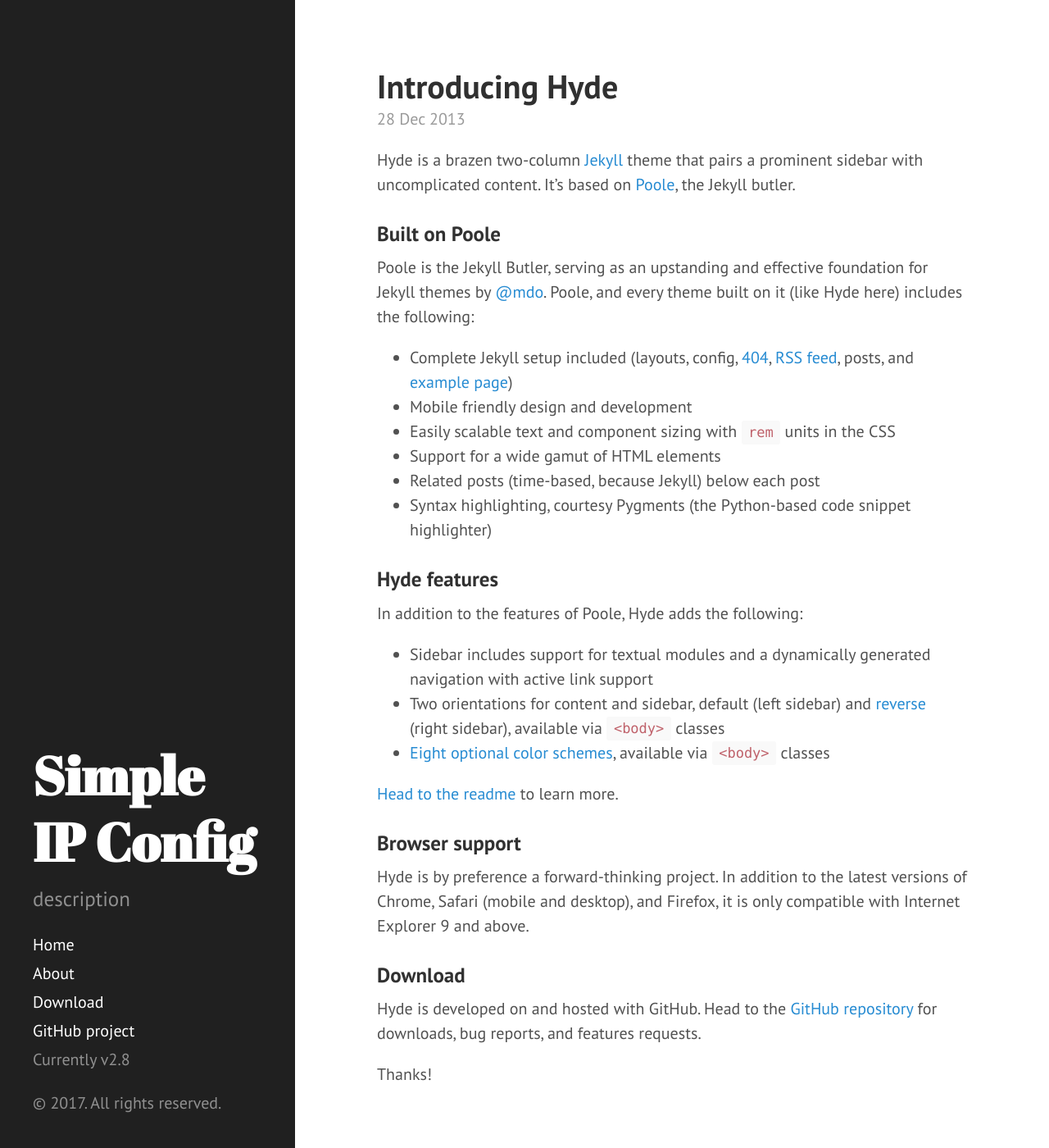
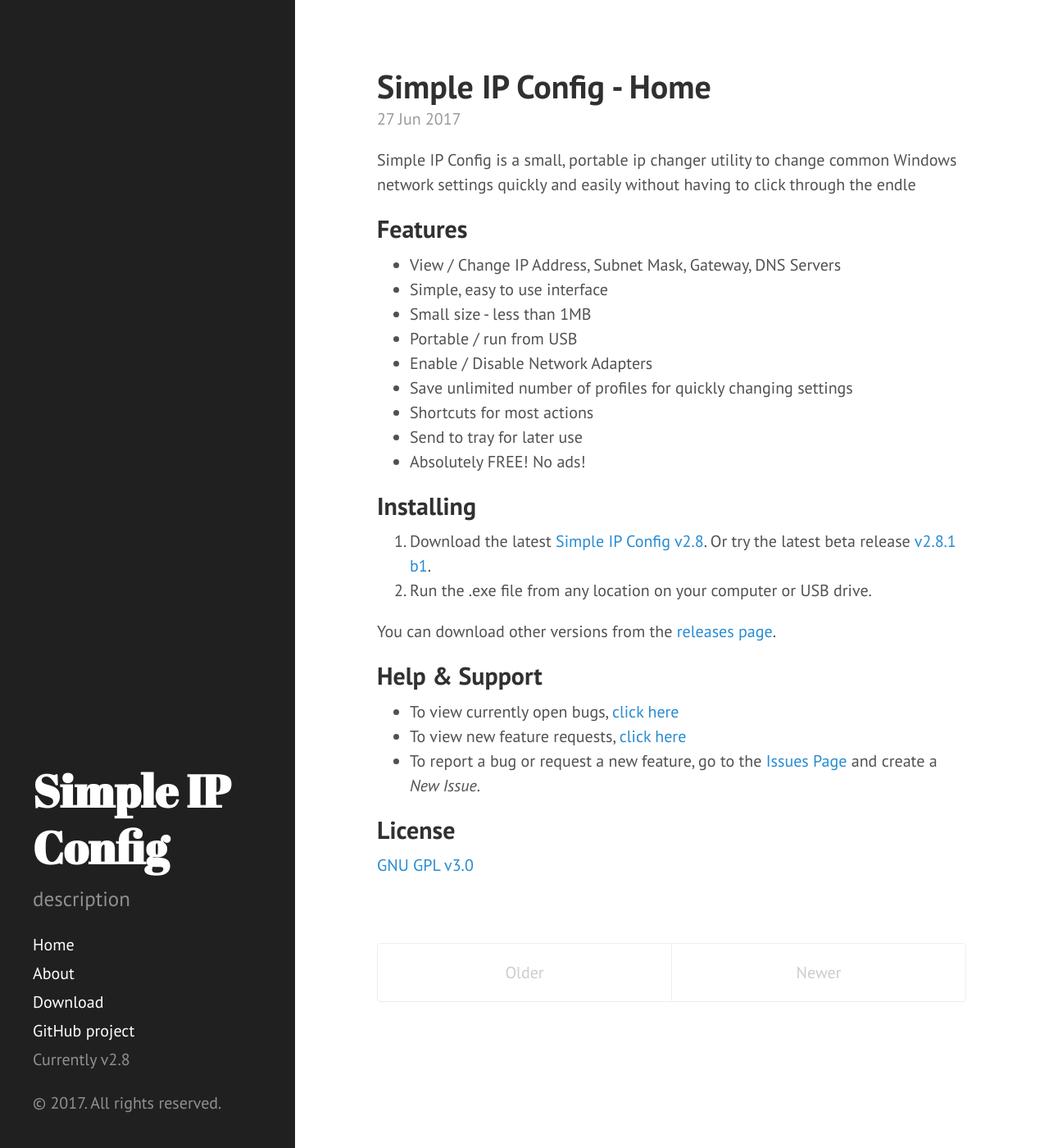
Before and after one commit to KurtisLiggett/Simple-IP-Config, a Jekyll site: the page built from docs/index.html, in a window 1280 px wide and 1400 px high. Shown: the whole window at 82% size. Built offline with Jekyll 4.4.1, drawn with Linux system fonts in a browser that asks for light colours; the list of posts is cut into pages by our own code; some of the changed text lies outside the part shown.

Commit message:
site updates

```diff
--- a/docs/_posts/2012-02-06-whats-jekyll.md
+++ /dev/null
@@ -1,12 +0,0 @@
----
-layout: post
-title: What's Jekyll?
----
-
-[Jekyll](http://jekyllrb.com) is a static site generator, an open-source tool for creating simple yet powerful websites of all shapes and sizes. From [the project's readme](https://github.com/mojombo/jekyll/blob/master/README.markdown):
-
-  > Jekyll is a simple, blog aware, static site generator. It takes a template directory [...] and spits out a complete, static website suitable for serving with Apache or your favorite web server. This is also the engine behind GitHub Pages, which you can use to host your project’s page or blog right here from GitHub.
-
-It's an immensely useful tool and one we encourage you to use here with Hyde.
-
-Find out more by [visiting the project on GitHub](https://github.com/mojombo/jekyll).
--- a/docs/_posts/2012-02-07-example-content.md
+++ /dev/null
@@ -1,138 +0,0 @@
----
-layout: post
-title: Example content
----
-
-
-<div class="message">
-  Howdy! This is an example blog post that shows several types of HTML content supported in this theme.
-</div>
-
-Cum sociis natoque penatibus et magnis <a href="#">dis parturient montes</a>, nascetur ridiculus mus. *Aenean eu leo quam.* Pellentesque ornare sem lacinia quam venenatis vestibulum. Sed posuere consectetur est at lobortis. Cras mattis consectetur purus sit amet fermentum.
-
-> Curabitur blandit tempus porttitor. Nullam quis risus eget urna mollis ornare vel eu leo. Nullam id dolor id nibh ultricies vehicula ut id elit.
-
-Etiam porta **sem malesuada magna** mollis euismod. Cras mattis consectetur purus sit amet fermentum. Aenean lacinia bibendum nulla sed consectetur.
-
-## Inline HTML elements
-
-HTML defines a long list of available inline tags, a complete list of which can be found on the [Mozilla Developer Network](https://developer.mozilla.org/en-US/docs/Web/HTML/Element).
-
-- **To bold text**, use `<strong>`.
-- *To italicize text*, use `<em>`.
-- Abbreviations, like <abbr title="HyperText Markup Langage">HTML</abbr> should use `<abbr>`, with an optional `title` attribute for the full phrase.
-- Citations, like <cite>&mdash; Mark otto</cite>, should use `<cite>`.
-- <del>Deleted</del> text should use `<del>` and <ins>inserted</ins> text should use `<ins>`.
-- Superscript <sup>text</sup> uses `<sup>` and subscript <sub>text</sub> uses `<sub>`.
-
-Most of these elements are styled by browsers with few modifications on our part.
-
-## Heading
-
-Vivamus sagittis lacus vel augue rutrum faucibus dolor auctor. Duis mollis, est non commodo luctus, nisi erat porttitor ligula, eget lacinia odio sem nec elit. Morbi leo risus, porta ac consectetur ac, vestibulum at eros.
-
-### Code
-
-Cum sociis natoque penatibus et magnis dis `code element` montes, nascetur ridiculus mus.
-
-{% highlight js %}
-// Example can be run directly in your JavaScript console
-
-// Create a function that takes two arguments and returns the sum of those arguments
-var adder = new Function("a", "b", "return a + b");
-
-// Call the function
-adder(2, 6);
-// > 8
-{% endhighlight %}
-
-Aenean lacinia bibendum nulla sed consectetur. Etiam porta sem malesuada magna mollis euismod. Fusce dapibus, tellus ac cursus commodo, tortor mauris condimentum nibh, ut fermentum massa.
-
-### Gists via GitHub Pages
-
-Vestibulum id ligula porta felis euismod semper. Nullam quis risus eget urna mollis ornare vel eu leo. Donec sed odio dui.
-
-{% gist 5555251 gist.md %}
-
-Aenean eu leo quam. Pellentesque ornare sem lacinia quam venenatis vestibulum. Nullam quis risus eget urna mollis ornare vel eu leo. Cum sociis natoque penatibus et magnis dis parturient montes, nascetur ridiculus mus. Donec sed odio dui. Vestibulum id ligula porta felis euismod semper.
-
-### Lists
-
-Cum sociis natoque penatibus et magnis dis parturient montes, nascetur ridiculus mus. Aenean lacinia bibendum nulla sed consectetur. Etiam porta sem malesuada magna mollis euismod. Fusce dapibus, tellus ac cursus commodo, tortor mauris condimentum nibh, ut fermentum massa justo sit amet risus.
-
-* Praesent commodo cursus magna, vel scelerisque nisl consectetur et.
-* Donec id elit non mi porta gravida at eget metus.
-* Nulla vitae elit libero, a pharetra augue.
-
-Donec ullamcorper nulla non metus auctor fringilla. Nulla vitae elit libero, a pharetra augue.
-
-1. Vestibulum id ligula porta felis euismod semper.
-2. Cum sociis natoque penatibus et magnis dis parturient montes, nascetur ridiculus mus.
-3. Maecenas sed diam eget risus varius blandit sit amet non magna.
-
-Cras mattis consectetur purus sit amet fermentum. Sed posuere consectetur est at lobortis.
-
-<dl>
-  <dt>HyperText Markup Language (HTML)</dt>
-  <dd>The language used to describe and define the content of a Web page</dd>
-
-  <dt>Cascading Style Sheets (CSS)</dt>
-  <dd>Used to describe the appearance of Web content</dd>
-
-  <dt>JavaScript (JS)</dt>
-  <dd>The programming language used to build advanced Web sites and applications</dd>
-</dl>
-
-Integer posuere erat a ante venenatis dapibus posuere velit aliquet. Morbi leo risus, porta ac consectetur ac, vestibulum at eros. Nullam quis risus eget urna mollis ornare vel eu leo.
-
-### Images
-
-Quisque consequat sapien eget quam rhoncus, sit amet laoreet diam tempus. Aliquam aliquam metus erat, a pulvinar turpis suscipit at.
-
-![placeholder](http://placehold.it/800x400 "Large example image")
-![placeholder](http://placehold.it/400x200 "Medium example image")
-![placeholder](http://placehold.it/200x200 "Small example image")
-
-### Tables
-
-Aenean lacinia bibendum nulla sed consectetur. Lorem ipsum dolor sit amet, consectetur adipiscing elit.
-
-<table>
-  <thead>
-    <tr>
-      <th>Name</th>
-      <th>Upvotes</th>
-      <th>Downvotes</th>
-    </tr>
-  </thead>
-  <tfoot>
-    <tr>
-      <td>Totals</td>
-      <td>21</td>
-      <td>23</td>
-    </tr>
-  </tfoot>
-  <tbody>
-    <tr>
-      <td>Alice</td>
-      <td>10</td>
-      <td>11</td>
-    </tr>
-    <tr>
-      <td>Bob</td>
-      <td>4</td>
-      <td>3</td>
-    </tr>
-    <tr>
-      <td>Charlie</td>
-      <td>7</td>
-      <td>9</td>
-    </tr>
-  </tbody>
-</table>
-
-Nullam id dolor id nibh ultricies vehicula ut id elit. Sed posuere consectetur est at lobortis. Nullam quis risus eget urna mollis ornare vel eu leo.
-
------
-
-Want to see something else added? <a href="https://github.com/poole/poole/issues/new">Open an issue.</a>
--- a/docs/_posts/2013-12-28-introducing-hyde.md
+++ /dev/null
@@ -1,37 +0,0 @@
----
-layout: post
-title: Introducing Hyde
----
-
-Hyde is a brazen two-column [Jekyll](http://jekyllrb.com) theme that pairs a prominent sidebar with uncomplicated content. It's based on [Poole](http://getpoole.com), the Jekyll butler.
-
-### Built on Poole
-
-Poole is the Jekyll Butler, serving as an upstanding and effective foundation for Jekyll themes by [@mdo](https://twitter.com/mdo). Poole, and every theme built on it (like Hyde here) includes the following:
-
-* Complete Jekyll setup included (layouts, config, [404](/404), [RSS feed](/atom.xml), posts, and [example page](/about))
-* Mobile friendly design and development
-* Easily scalable text and component sizing with `rem` units in the CSS
-* Support for a wide gamut of HTML elements
-* Related posts (time-based, because Jekyll) below each post
-* Syntax highlighting, courtesy Pygments (the Python-based code snippet highlighter)
-
-### Hyde features
-
-In addition to the features of Poole, Hyde adds the following:
-
-* Sidebar includes support for textual modules and a dynamically generated navigation with active link support
-* Two orientations for content and sidebar, default (left sidebar) and [reverse](https://github.com/poole/lanyon#reverse-layout) (right sidebar), available via `<body>` classes
-* [Eight optional color schemes](https://github.com/poole/hyde#themes), available via `<body>` classes
-
-[Head to the readme](https://github.com/poole/hyde#readme) to learn more.
-
-### Browser support
-
-Hyde is by preference a forward-thinking project. In addition to the latest versions of Chrome, Safari (mobile and desktop), and Firefox, it is only compatible with Internet Explorer 9 and above.
-
-### Download
-
-Hyde is developed on and hosted with GitHub. Head to the <a href="https://github.com/poole/hyde">GitHub repository</a> for downloads, bug reports, and features requests.
-
-Thanks!
--- /dev/null
+++ b/docs/_posts/2017-06-27-introduction.md
@@ -0,0 +1,44 @@
+---
+layout: post
+title: Simple IP Config - Home
+---
+
+Simple IP Config is a small, portable ip changer utility to change common Windows network settings quickly and easily without having to click through the endle
+
+Features
+---
+* View / Change IP Address, Subnet Mask, Gateway, DNS Servers
+* Simple, easy to use interface
+* Small size - less than 1MB
+* Portable / run from USB
+* Enable / Disable Network Adapters
+* Save unlimited number of profiles for quickly changing settings
+* Shortcuts for most actions
+* Send to tray for later use
+* Absolutely FREE! No ads!
+
+Installing
+---
+1. Download the latest [Simple IP Config v2.8][latest]. Or try the latest beta release [v2.8.1 b1][beta].
+2. Run the .exe file from any location on your computer or USB drive.
+
+You can download other versions from the [releases page][releases].
+
+Help & Support
+---
+* To view currently open bugs, [click here][bugs]
+* To view new feature requests, [click here][new-features]
+* To report a bug or request a new feature, go to the [Issues Page][issues] and create a _New Issue_.
+
+License
+---
+[GNU GPL v3.0](https://github.com/KurtisLiggett/Simple-IP-Config/blob/master/LICENSE)
+
+
+[logo]: https://raw.github.com/KurtisLiggett/simple-ip-config/master/logo.png "Simple IP Config"
+[latest]: https://github.com/KurtisLiggett/Simple-IP-Config/releases/latest "Latest Download"
+[releases]: https://github.com/KurtisLiggett/Simple-IP-Config/releases "All Releases"
+[beta]: https://github.com/KurtisLiggett/Simple-IP-Config/releases/tag/2.8.1-b1 "Download Beta"
+[issues]: https://github.com/KurtisLiggett/Simple-IP-Config/issues "Issues"
+[bugs]: https://github.com/KurtisLiggett/Simple-IP-Config/labels/bug "Bugs"
+[new-features]: https://github.com/KurtisLiggett/Simple-IP-Config/labels/new%20feature "New features"
--- a/docs/public/css/hyde.css
+++ b/docs/public/css/hyde.css
@@ -80,7 +80,7 @@ html {
   color: #fff;
   margin-top: 0;
   font-family: "Abril Fatface", serif;
-  font-size: 3.25rem;
+  font-size: 2.75rem;
 }
 
 /* Sidebar nav */
```
